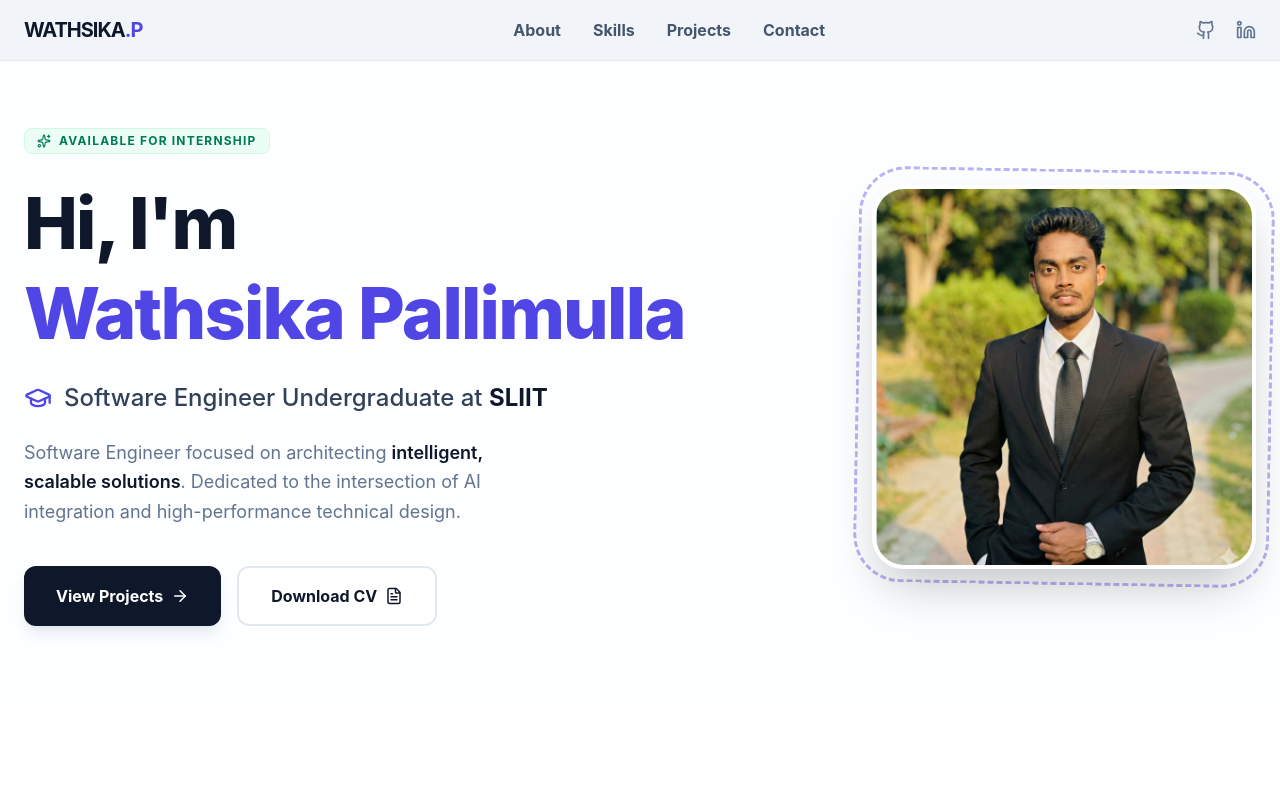
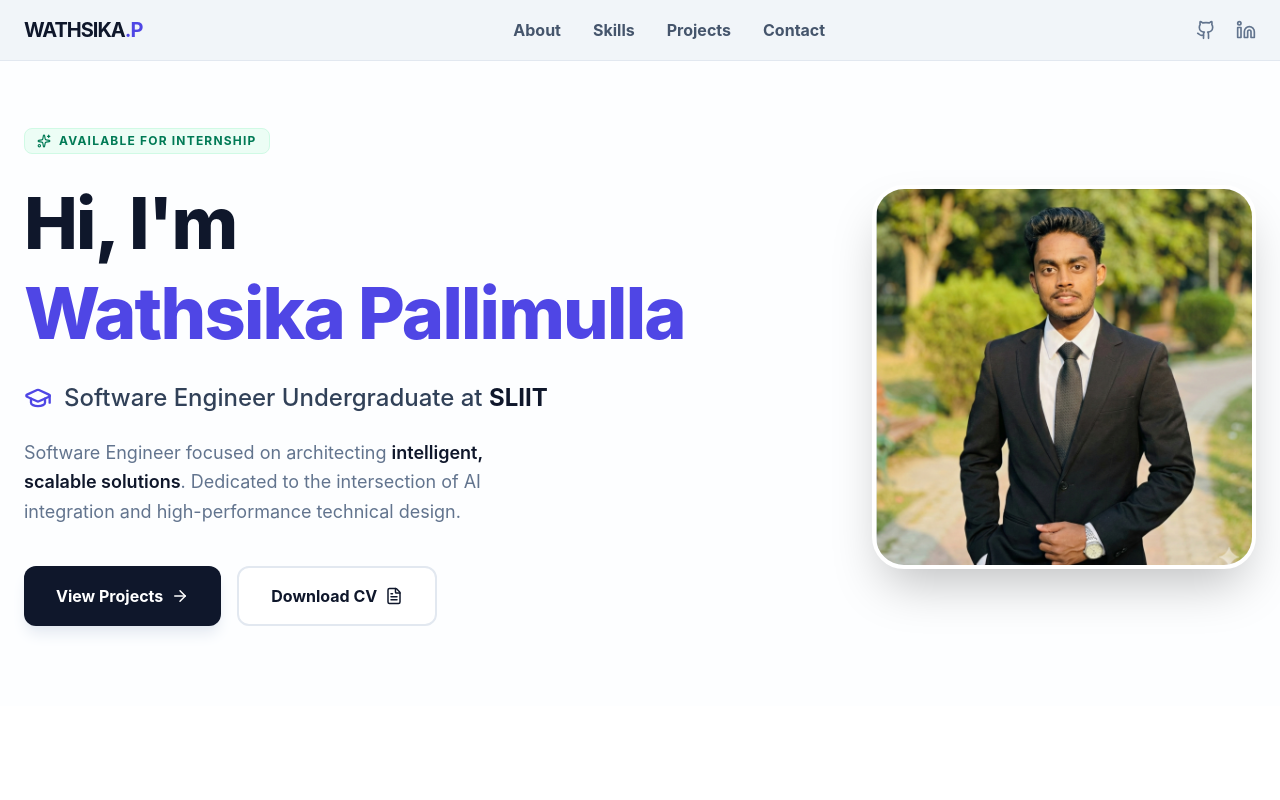
Before and after one commit to Wathsika/my-portfolio, a React (Vite) app: page / in a window 1280 px wide. Shown: the top 800 px of the page. Built offline with nearby package versions, Linux system fonts and the light colour scheme.

Commit message:
Update Hero.jsx

```diff
--- a/src/components/Hero.jsx
+++ b/src/components/Hero.jsx
@@ -27,7 +27,7 @@ export default function Hero() {
             <span>Available for Internship</span>
           </div>
 
-          {/* Name in one line */}
+          {/* Name */}
           <h1 className="text-4xl md:text-6xl lg:text-7xl font-extrabold text-slate-900 leading-tight tracking-tight">
             Hi, I'm{" "}
             <span className="text-[#4f46e5] whitespace-nowrap">
@@ -69,7 +69,7 @@ export default function Hero() {
           </div>
         </motion.div>
 
-        {/* Right Side: Geometric Profile Picture Effect */}
+        {/* Right Side: Profile Picture (No Frames, Keeping Zoom) */}
         <motion.div
           initial={{ opacity: 0, scale: 0.9 }}
           animate={{ opacity: 1, scale: 1 }}
@@ -77,24 +77,7 @@ export default function Hero() {
           className="relative flex justify-center lg:justify-end"
         >
           <div className="relative w-72 h-72 md:w-96 md:h-96">
-            {/* IMPROVED VISIBILITY: Rotating Dashed Frame */}
-            <motion.div
-              animate={{ rotate: 360 }}
-              transition={{ repeat: Infinity, duration: 25, ease: "linear" }}
-              // Increased border to [3px], used indigo-400 with 40% opacity,
-              // and used -inset-4 to make it larger than the photo
-              className="absolute -inset-4 border-[3px] border-dashed border-[#4f46e5]/40 rounded-[48px]"
-            />
-
-            {/* IMPROVED VISIBILITY: Solid Floating Background Frame */}
-            <motion.div
-              animate={{ y: [0, -15, 0], x: [0, 10, 0] }}
-              transition={{ repeat: Infinity, duration: 6, ease: "easeInOut" }}
-              // Increased border thickness and opacity
-              className="absolute inset-2 border-[2px] border-[#4f46e5]/20 rounded-[32px] -z-10 bg-[#4f46e5]/5 shadow-inner"
-            />
-
-            {/* Main Image Container */}
+            {/* Main Image Container - Keeps the hover zoom motion */}
             <div className="w-full h-full rounded-[32px] overflow-hidden border-4 border-white shadow-2xl relative z-10 group bg-slate-100">
               <img
                 src={profileImg}
```
